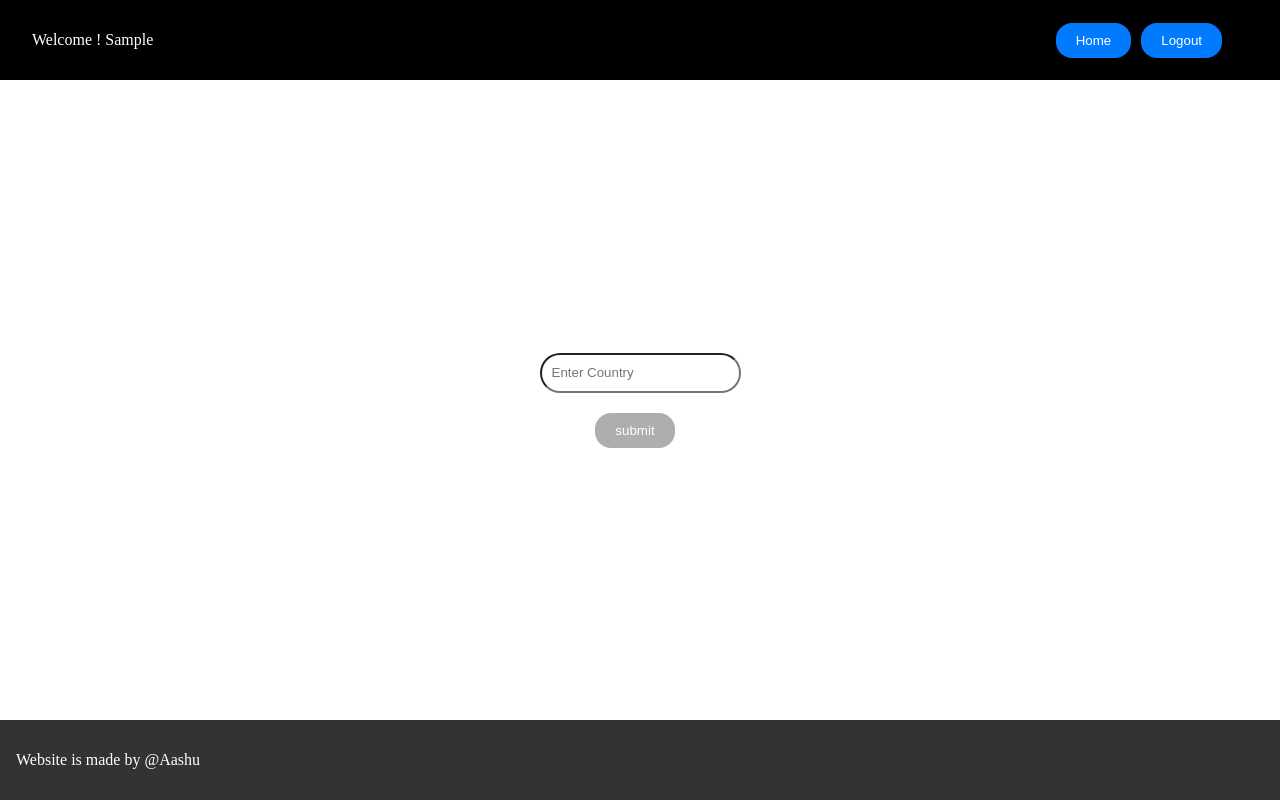
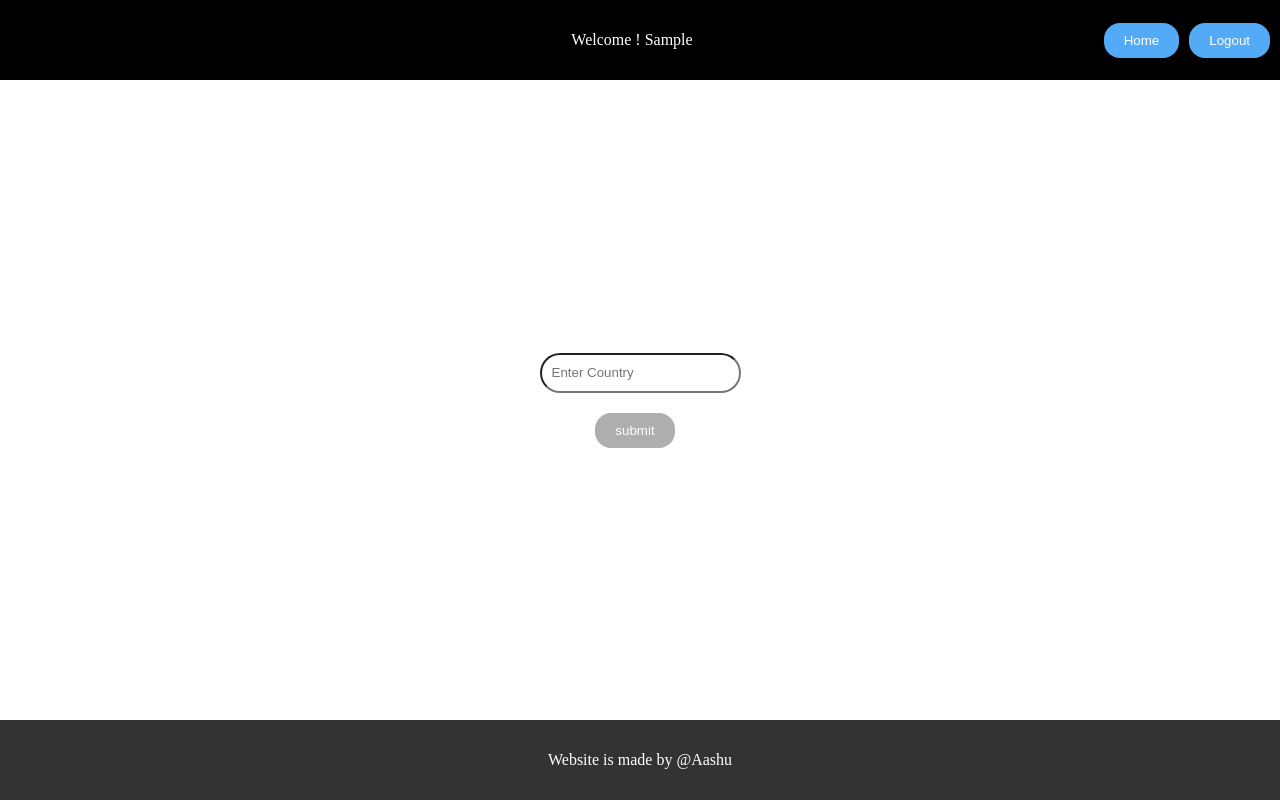
Before and after one commit to shaikh-akbar-96/weather-app, a React (Create React App) app: page / in a window 1280 px wide. Both pictures are taken after typing "Sample", "Sample123" into the empty fields and a click on the button "Login". Built offline with nearby package versions, Linux system fonts and the light colour scheme.

Commit message:
add some style

```diff
--- a/src/App.css
+++ b/src/App.css
@@ -20,7 +20,7 @@ body {
   width: 100vw;
   height: 10vh;
   display: flex;
-  justify-content: space-between;
+  justify-content: center;
   align-items: center;
   padding: 0 3rem 0 2rem;
   /* clock wise direction */
--- a/src/Components/Button/button.scss
+++ b/src/Components/Button/button.scss
@@ -3,7 +3,7 @@
 .btn {
   /* Your regular button styles */
   padding: 10px 20px;
-  background-color: #007bff;
+  background-color: #53aaf6;
   color: #fff;
   cursor: pointer;
   width: auto;
--- a/src/Components/Header/index.jsx
+++ b/src/Components/Header/index.jsx
@@ -2,6 +2,7 @@ import React, { useContext, useState } from "react";
 import Button from "../Button";
 import { useNavigate } from "react-router-dom";
 import { AppContext } from "../../context/AppContext";
+import "../../pages/Home/home.scss";
 
 const Header = () => {
   const { user, setUser } = useContext(AppContext);
@@ -21,7 +22,10 @@ const Header = () => {
       <div className="header">
         <span>Welcome ! {user.userName}</span>
         {user.userName && (
-          <nav>
+          <nav
+            className="headerButton
+          "
+          >
             <Button
               value={"Home"}
               handleClick={navigateToHome}
--- a/src/pages/CapitalWeather/capital.scss
+++ b/src/pages/CapitalWeather/capital.scss
@@ -6,3 +6,7 @@
   justify-content: center;
   align-items: center;
 }
+
+.capital_info{
+  font-weight: bold;
+}
--- a/src/pages/CapitalWeather/index.jsx
+++ b/src/pages/CapitalWeather/index.jsx
@@ -31,14 +31,21 @@ const CapitalWeather = () => {
   return (
     <>
       <div className="capital_weather_container">
-        <p>Capital Temrature: {temp_f}</p>
+        <p>
+          <span className="capital_info">Capital Temrature:</span> {temp_f}
+        </p>
         <p>
           <span>
             <img src={icon} alt="weather-icon" />
           </span>
         </p>
-        <p>wind_kph: {wind_kph}</p>
-        <p>precip_mm: {precip_mm}</p>
+        <p>
+          <span className="capital_info">wind_kph:</span> {wind_kph}
+        </p>
+        <p>
+          <span className="capital_info">precip_mm: </span>
+          {precip_mm}
+        </p>
       </div>
     </>
   );
--- a/src/pages/CountryInfo/countryInfo.css
+++ b/src/pages/CountryInfo/countryInfo.css
@@ -10,9 +10,9 @@
 }
 .country_info_card {
   width: 20%;
-  border: 2px solid black;
+  border: black;
   margin: 2.5%;
   padding: 10px;
-  border-radius: 1rem;
-  background-color: rgb(171, 238, 216);
+  /* border-radius: 1rem; */
+  background-color: rgb(246, 244, 244);
 }
--- a/src/pages/Home/home.scss
+++ b/src/pages/Home/home.scss
@@ -17,3 +17,8 @@
   width: 100%;
   border-radius: 50px;
 }
+
+.headerButton{
+  position: fixed;
+  right:0
+}
```
